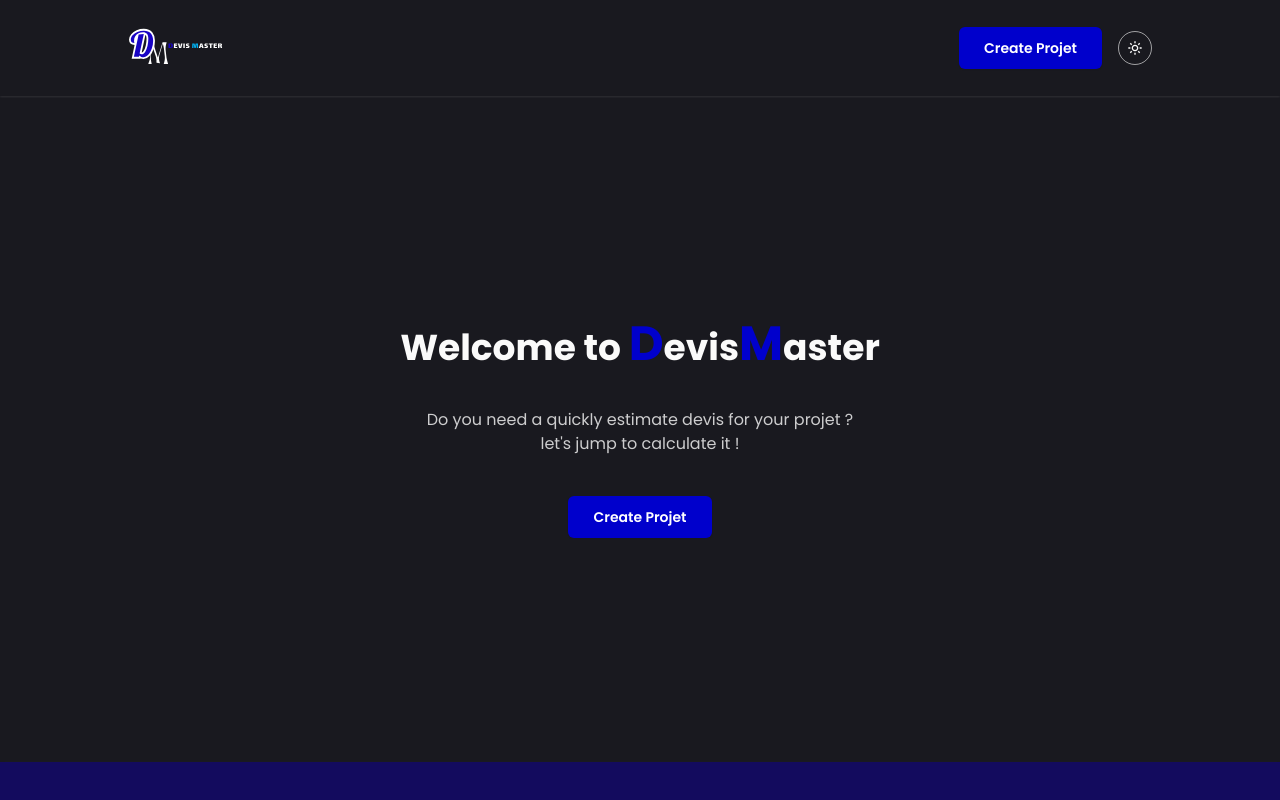
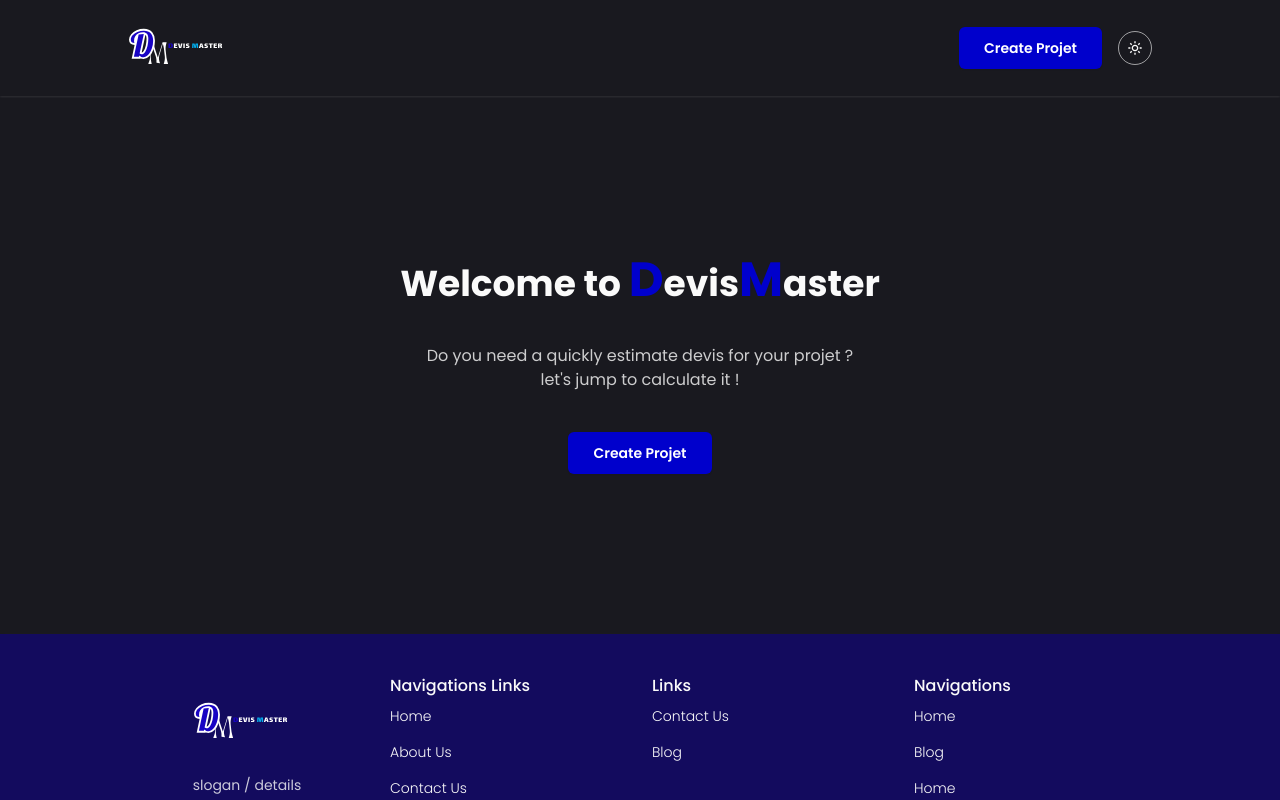
Before and after one commit to 01Barthez/quote-creator, a React (Vite) app: page / in a window 1280 px wide. Shown: the top 800 px of the page. Built offline with nearby package versions, Linux system fonts and the light colour scheme.

Commit message:
fix: Update Home page

```diff
--- a/src/pages/home/Home.tsx
+++ b/src/pages/home/Home.tsx
@@ -1,6 +1,7 @@
 import CTA from '@/components/custom/utils/CTA'
 import SEO from '@/components/custom/utils/SEO'
 import React from 'react'
+import { motion } from 'motion/react';
 
 const Home: React.FC = () => {
     return (
@@ -12,17 +13,36 @@ const Home: React.FC = () => {
             />
 
             {/* App Comoments */}
-            <div className='container py-10 md:py-24 lg:py-36 flex items-center justify-center flex-col gap-4 md:gap-6 lg:gap-10'>
-                <h1 className='text-xl md:text-2xl lg:text-4xl font-bold text-center'>
+            <section className='container py-10 md:py-16 lg:py-20 flex items-center justify-center flex-col gap-4 md:gap-6 lg:gap-10'>
+                {/* Title */}
+                <motion.h1
+                    className='max-w-[100%] md:max-w-[80%] lg:max-w-[70%] text-xl md:text-2xl lg:text-4xl font-bold text-center'
+                    initial={{ opacity: 0, y: -20 }}
+                    animate={{ opacity: 1, y: 0 }}
+                    transition={{ duration: 0.4, ease: "easeOut" }}
+                >
                     Welcome to <span className="text-primary"><span className="text-2xl md:text-3xl lg:text-5xl">D</span></span>evis<span className="text-2xl md:text-3xl lg:text-5xl text-primary">M</span>aster
-                </h1>
+                </motion.h1>
 
-                <p className='text-center text-foreground/80'>
-                    Do you need a quickly estimate devis for your projet ? <br/> let's jump to calculate it !
-                </p>
+                {/* Short description */}
+                <motion.p
+                    className='max-w-[100%] md:max-w-[80%] lg:max-w-[70%] text-center text-foreground/80'
+                    initial={{ opacity: 0, y: 20 }}
+                    animate={{ opacity: 1, y: 0 }}
+                    transition={{ duration: .6, delay: 0.2, ease: "easeOut" }}
+                >
+                    Do you need a quickly estimate devis for your projet ? <br /> let's jump to calculate it !
+                </motion.p>
 
-                <CTA url='/new-projet'/>
-            </div>
+                {/* CTA button */}
+                <motion.div
+                    initial={{ opacity: 0, scale: 0 }}
+                    animate={{ opacity: 1, scale: 1 }}
+                    transition={{ duration: .5, delay: 0.3, ease: "easeOut" }}
+                >
+                    <CTA url='/new-projet' />
+                </motion.div>
+            </section>
         </>
     )
 }
```
